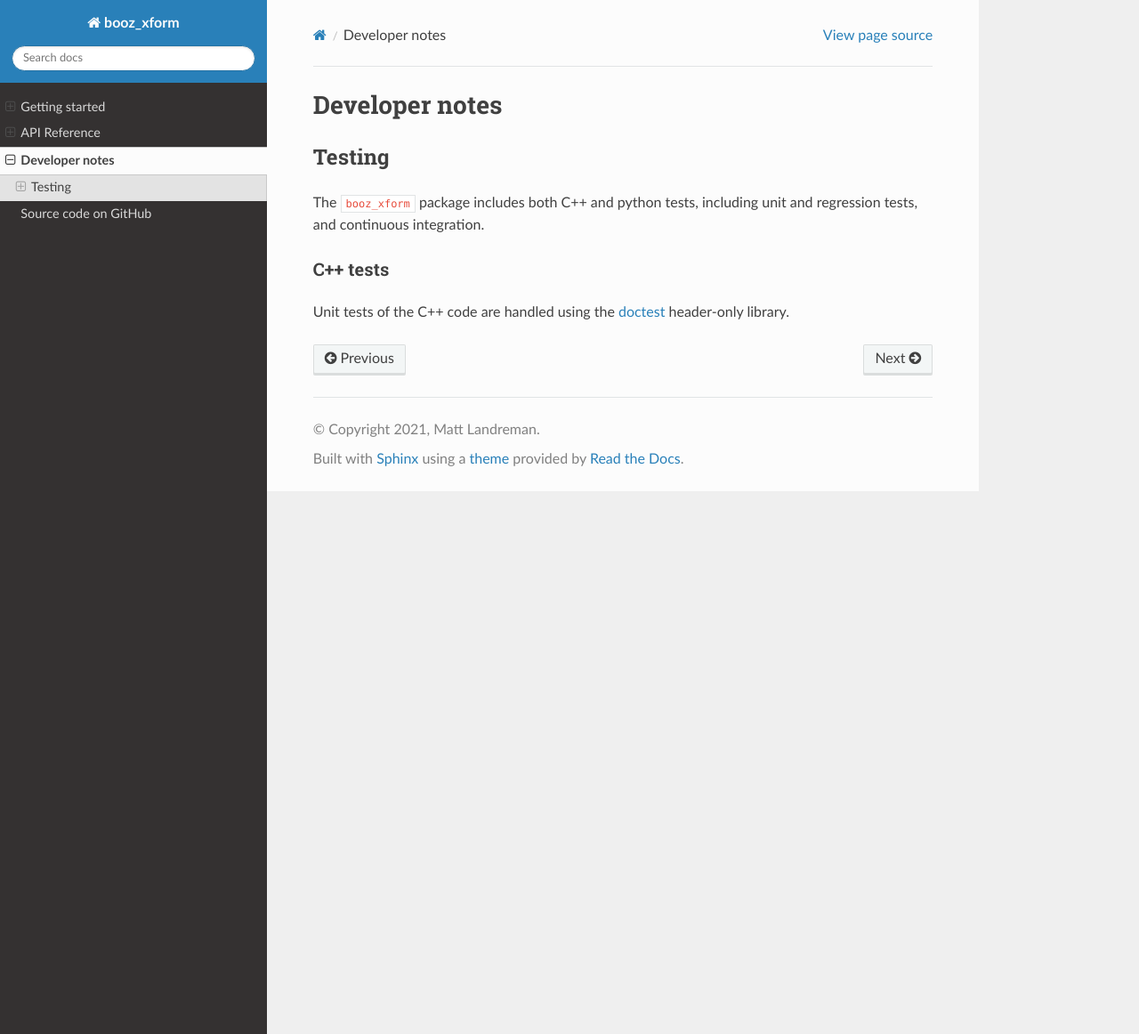
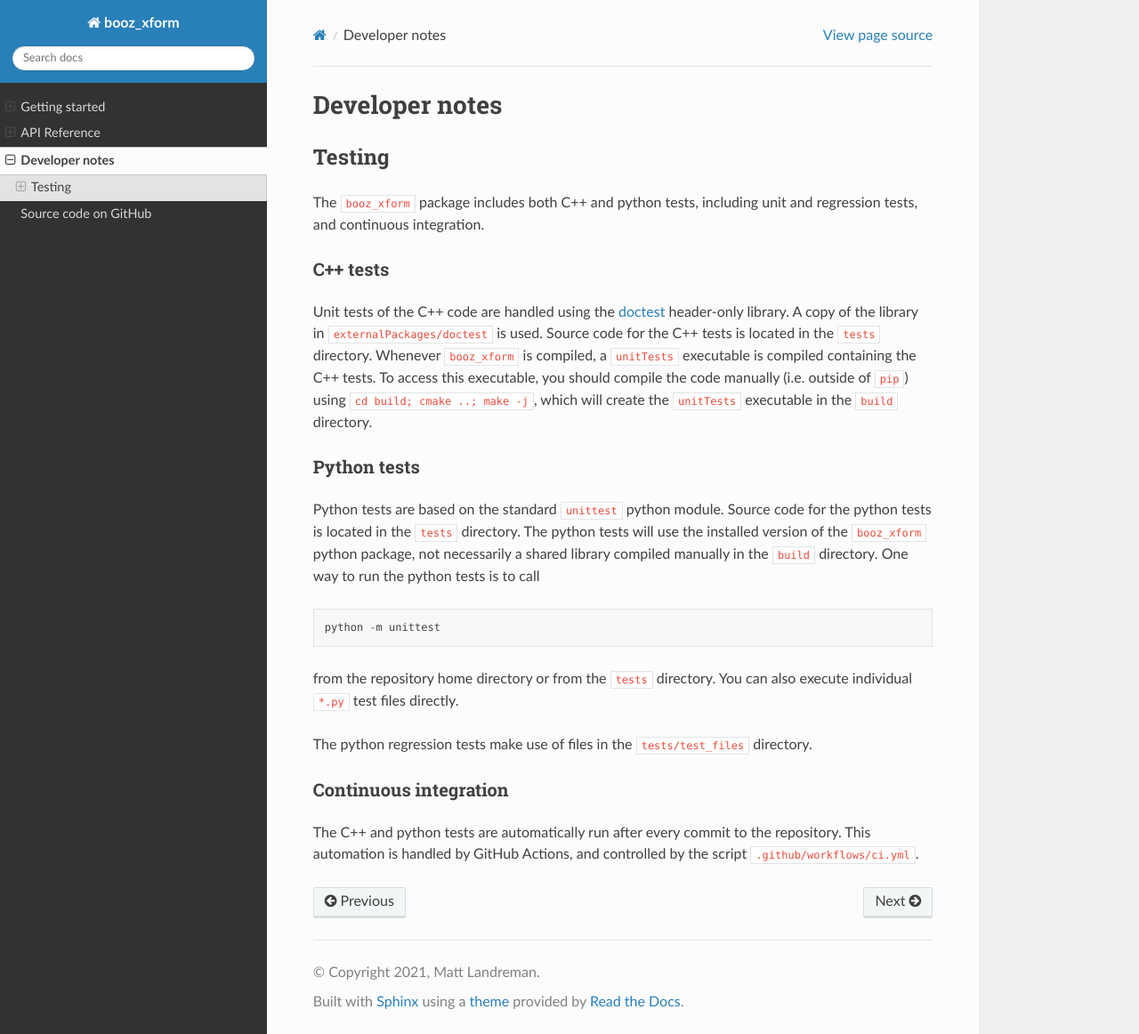
Before and after one commit to hiddenSymmetries/booz_xform, a Sphinx documentation site: the page built from docs/source/developer.rst, in a window 1280 px wide and 1162 px high. Shown: the whole window at 89% size. Built offline with Sphinx 7.4.7 and the Read the Docs theme 2.0.0, drawn with Linux system fonts in a browser that asks for light colours.

Commit message:
Added to docs

```diff
--- a/docs/source/developer.rst
+++ b/docs/source/developer.rst
@@ -4,10 +4,45 @@ Developer notes
 Testing
 ^^^^^^^
 
-The ``booz_xform`` package includes both C++ and python tests, including unit and regression tests,
-and continuous integration.
+The ``booz_xform`` package includes both C++ and python tests,
+including unit and regression tests, and continuous integration.
 
 C++ tests
 *********
 
-Unit tests of the C++ code are handled using the `doctest <https://github.com/onqtam/doctest>`_ header-only library.
+Unit tests of the C++ code are handled using the `doctest
+<https://github.com/onqtam/doctest>`_ header-only library. A copy of
+the library in ``externalPackages/doctest`` is used. Source code for
+the C++ tests is located in the ``tests`` directory. Whenever
+``booz_xform`` is compiled, a ``unitTests`` executable is compiled
+containing the C++ tests. To access this executable, you should
+compile the code manually (i.e. outside of ``pip``) using ``cd build;
+cmake ..; make -j``, which will create the ``unitTests`` executable in
+the ``build`` directory.
+
+Python tests
+************
+
+Python tests are based on the standard ``unittest`` python module.
+Source code for the python tests is located in the ``tests`` directory.
+The python tests will use the installed version of the ``booz_xform`` python package,
+not necessarily a shared library compiled manually in the ``build`` directory.
+One way to run the python tests is to call
+
+.. code-block::
+
+   python -m unittest
+
+from the repository home directory or from the ``tests``
+directory. You can also execute individual ``*.py`` test files
+directly.
+
+The python regression tests make use of files in the ``tests/test_files`` directory.
+
+
+Continuous integration
+**********************
+
+The C++ and python tests are automatically run after every commit to
+the repository.  This automation is handled by GitHub Actions, and
+controlled by the script ``.github/workflows/ci.yml``.
```
